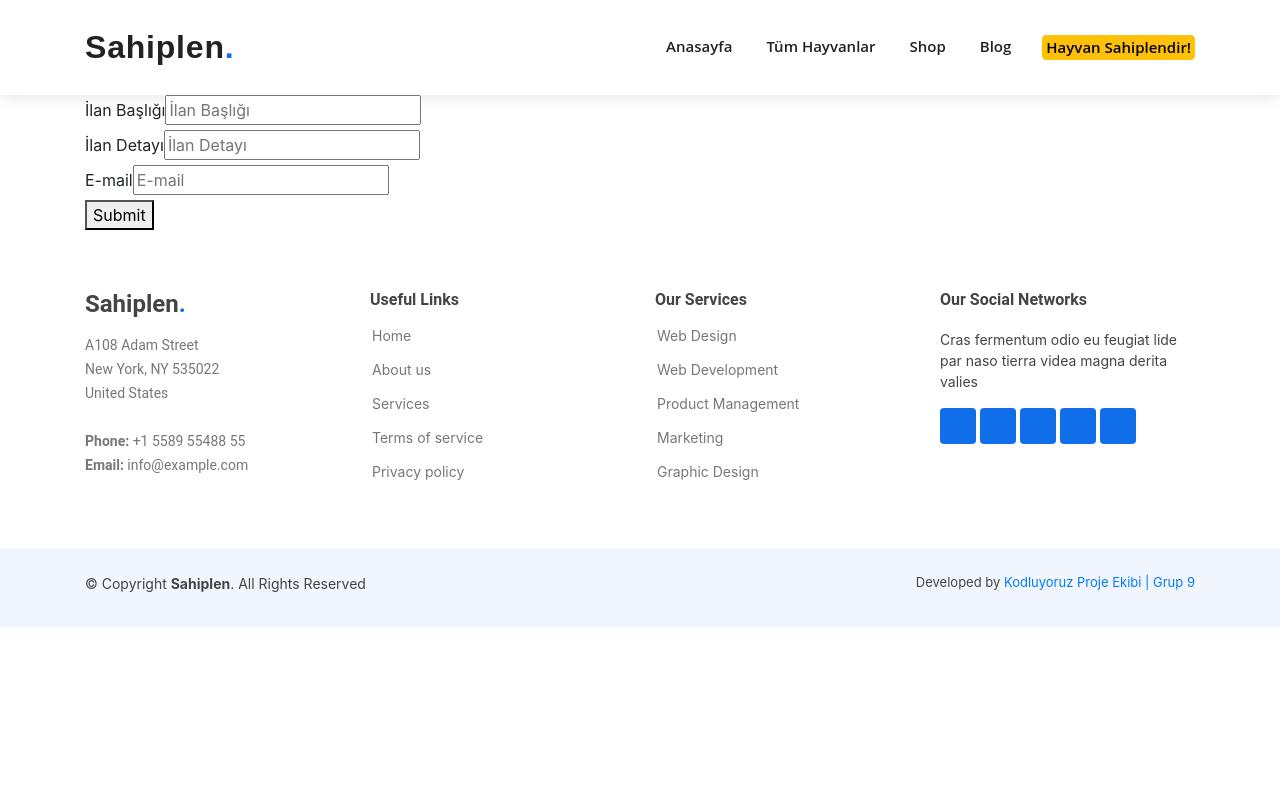
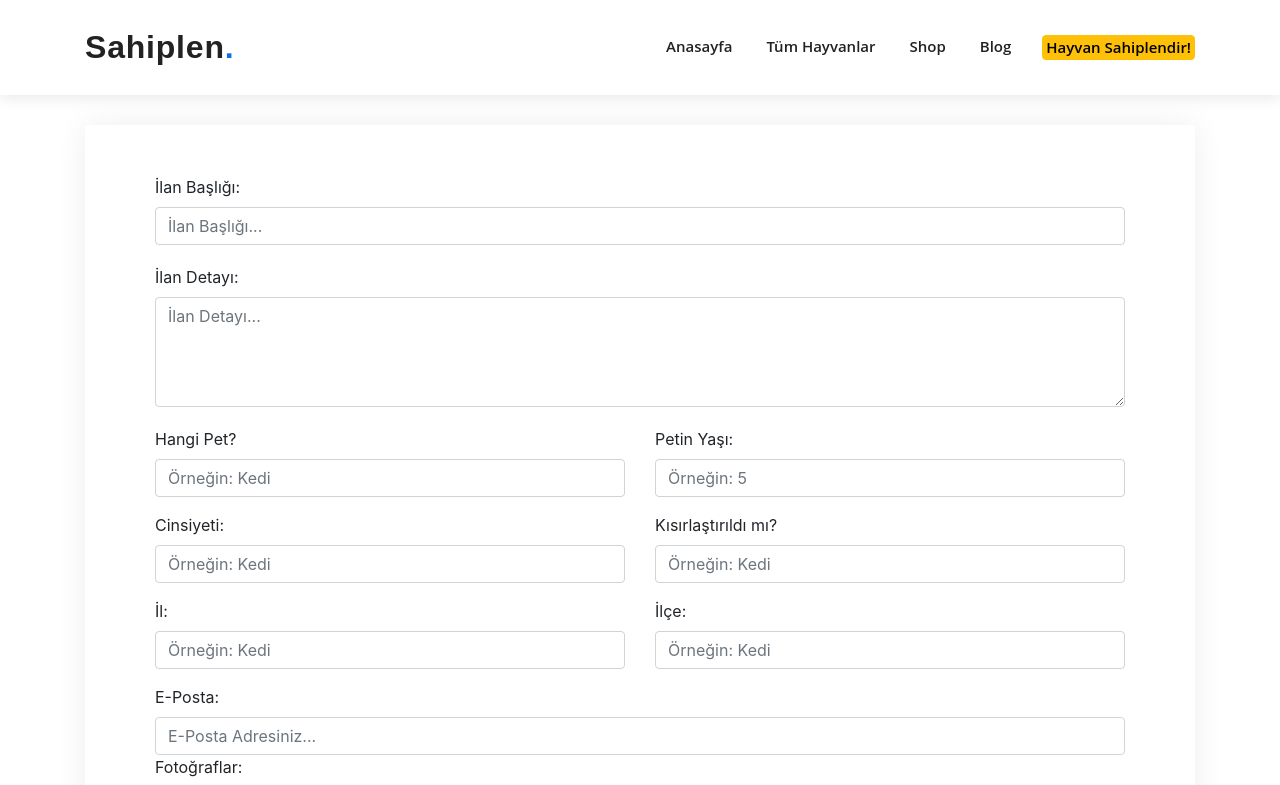
Before and after one commit to Kodluyoruz-Proje-Ekibi/sahiplen, a React (Create React App) app: page /sahiplendir in a window 1280 px wide. Shown: the top 785 px of the page. Built offline with nearby package versions, Linux system fonts and the light colour scheme.

Commit message:
formik ile form taslağı oluşturuldu

```diff
--- a/src/components/AddAnimalPage/AddAnimalForm/index.js
+++ b/src/components/AddAnimalPage/AddAnimalForm/index.js
@@ -1,6 +1,7 @@
 import React from 'react';
-import { useFormik, TextInput } from 'formik';
+import { useFormik, setFieldValue } from 'formik';
 import validations from './validations';
+import styles from './style.module.css';
 
 function AddAnimalForm() {
 	const formik = useFormik({
@@ -19,51 +20,178 @@ function AddAnimalForm() {
 	});
 	return (
 		<div className="container">
-			<form onSubmit={formik.handleSubmit}>
-				<div>
-					<label>İlan Başlığı</label>
+			<form className={styles.form} onSubmit={formik.handleSubmit}>
+				<div className={styles.formInput}>
+					<label htmlFor="adTitle">İlan Başlığı:</label>
 					<input
+						className="form-control"
 						id="adTitle"
 						name="adTitle"
-						placeholder="İlan Başlığı"
+						placeholder="İlan Başlığı..."
 						value={formik.values.adTitle}
 						onChange={formik.handleChange}
 						onBlur={formik.handleBlur}
 						disabled={formik.isSubmitting}
 					/>
-					{formik.errors.adTitle && formik.touched.adTitle && <div>{formik.errors.adTitle}</div>}
+					{formik.errors.adTitle && formik.touched.adTitle && (
+						<div className={styles.errorMessage}>{formik.errors.adTitle}</div>
+					)}
 				</div>
 
-				<div>
-					<label>İlan Detayı</label>
-					<input
+				<div className={styles.formInput}>
+					<label htmlFor="adDetail">İlan Detayı:</label>
+					<textarea
+						className="form-control"
 						id="adDetail"
 						name="adDetail"
-						placeholder="İlan Detayı"
+						placeholder="İlan Detayı..."
 						value={formik.values.adDetail}
+						rows="4"
+						cols="50"
 						onChange={formik.handleChange}
 						onBlur={formik.handleBlur}
 						disabled={formik.isSubmitting}
 					/>
-					{formik.errors.adDetail && formik.touched.adDetail && <div>{formik.errors.adDetail}</div>}
+					{formik.errors.adDetail && formik.touched.adDetail && (
+						<div className={styles.errorMessage}>{formik.errors.adDetail}</div>
+					)}
 				</div>
 
-				<div>
-					<label>E-mail</label>
+				<div className="row formInput">
+					<div className="col form-group">
+						<label htmlFor="type">Hangi Pet?</label>
+						<input
+							className="form-control"
+							id="type"
+							name="type"
+							placeholder="Örneğin: Kedi"
+							value={formik.values.email}
+							onChange={formik.handleChange}
+							onBlur={formik.handleBlur}
+							disabled={formik.isSubmitting}
+						/>
+						{formik.errors.email && formik.touched.email && (
+							<div className={styles.errorMessage}>{formik.errors.email}</div>
+						)}
+					</div>
+
+					<div className="col form-group">
+						<label htmlFor="age">Petin Yaşı:</label>
+						<input
+							className="form-control"
+							id="age"
+							name="age"
+							placeholder="Örneğin: 5"
+							value={formik.values.email}
+							onChange={formik.handleChange}
+							onBlur={formik.handleBlur}
+							disabled={formik.isSubmitting}
+						/>
+						{formik.errors.email && formik.touched.email && (
+							<div className={styles.errorMessage}>{formik.errors.email}</div>
+						)}
+					</div>
+				</div>
+
+				<div className="row formInput">
+					<div className="col form-group">
+						<label htmlFor="type">Cinsiyeti:</label>
+						<input
+							className="form-control"
+							id="type"
+							name="type"
+							placeholder="Örneğin: Kedi"
+							value={formik.values.email}
+							onChange={formik.handleChange}
+							onBlur={formik.handleBlur}
+							disabled={formik.isSubmitting}
+						/>
+						{formik.errors.email && formik.touched.email && (
+							<div className={styles.errorMessage}>{formik.errors.email}</div>
+						)}
+					</div>
+
+					<div className="col form-group">
+						<label htmlFor="type">Kısırlaştırıldı mı?</label>
+						<input
+							className="form-control"
+							id="type"
+							name="type"
+							placeholder="Örneğin: Kedi"
+							value={formik.values.email}
+							onChange={formik.handleChange}
+							onBlur={formik.handleBlur}
+							disabled={formik.isSubmitting}
+						/>
+						{formik.errors.email && formik.touched.email && (
+							<div className={styles.errorMessage}>{formik.errors.email}</div>
+						)}
+					</div>
+				</div>
+
+				<div className="row formInput">
+					<div className="col form-group">
+						<label htmlFor="type">İl:</label>
+						<input
+							className="form-control"
+							id="type"
+							name="type"
+							placeholder="Örneğin: Kedi"
+							value={formik.values.email}
+							onChange={formik.handleChange}
+							onBlur={formik.handleBlur}
+							disabled={formik.isSubmitting}
+						/>
+						{formik.errors.email && formik.touched.email && (
+							<div className={styles.errorMessage}>{formik.errors.email}</div>
+						)}
+					</div>
+
+					<div className="col form-group">
+						<label htmlFor="type">İlçe:</label>
+						<input
+							className="form-control"
+							id="type"
+							name="type"
+							placeholder="Örneğin: Kedi"
+							value={formik.values.email}
+							onChange={formik.handleChange}
+							onBlur={formik.handleBlur}
+							disabled={formik.isSubmitting}
+						/>
+						{formik.errors.email && formik.touched.email && (
+							<div className={styles.errorMessage}>{formik.errors.email}</div>
+						)}
+					</div>
+				</div>
+
+				<div className="formInput">
+					<label htmlFor="email">E-Posta:</label>
 					<input
+						className="form-control"
 						id="email"
 						name="email"
-						placeholder="E-mail"
+						placeholder="E-Posta Adresiniz..."
 						value={formik.values.email}
 						onChange={formik.handleChange}
 						onBlur={formik.handleBlur}
 						disabled={formik.isSubmitting}
 					/>
-					{formik.errors.email && formik.touched.email && <div>{formik.errors.email}</div>}
+					{formik.errors.email && formik.touched.email && (
+						<div className={styles.errorMessage}>{formik.errors.email}</div>
+					)}
 				</div>
 
-				<button type="submit" disabled={formik.isSubmitting}>
-					{formik.isSubmitting ? 'Loading...' : 'Submit'}
+				<div className="formInput">
+					<label htmlFor="image">Fotoğraflar:</label>
+					<input className="form-control" id="image" name="image" type="file" />
+					{formik.errors.image && formik.touched.image && (
+						<div className={styles.errorMessage}>{formik.errors.image}</div>
+					)}
+				</div>
+
+				<button className={styles.adButton} type="submit" disabled={formik.isSubmitting}>
+					{formik.isSubmitting ? 'Gönderiliyor...' : 'Gönder'}
 				</button>
 			</form>
 		</div>
--- /dev/null
+++ b/src/components/AddAnimalPage/AddAnimalForm/style.module.css
@@ -0,0 +1,30 @@
+label {
+	display: block !important;
+}
+
+.adButton {
+	margin-top: 20px;
+	background: #106eea;
+	border: 0;
+	padding: 10px 30px;
+	color: #fff;
+	transition: 0.4s;
+	border-radius: 4px;
+}
+
+.errorMessage {
+	color: red;
+	margin: 0 0 15px 0;
+	font-weight: 400;
+	font-size: 13px;
+}
+
+.form {
+	box-shadow: 0 0 30px rgb(214 215 216 / 40%);
+	padding: 50px 70px;
+	margin: 30px 0;
+}
+
+.formInput {
+	margin-bottom: 20px !important;
+}
--- a/src/components/AddAnimalPage/AddAnimalForm/validations.js
+++ b/src/components/AddAnimalPage/AddAnimalForm/validations.js
@@ -1,9 +1,9 @@
 import * as yup from 'yup';
 
 const schema = yup.object().shape({
-	adTitle: yup.string().required(),
-	adDetail: yup.string().required(),
-	email: yup.string().email().required(),
+	adTitle: yup.string().required('İlan Başlığı Zorunludur!'),
+	adDetail: yup.string().required('İlan Detayı Zorunludur!'),
+	email: yup.string().email().required('E-mail Zorunludur!'),
 });
 
 export default schema;
```
Also changed, not shown: 1 other file (tests, documents, lock files or other folders).
